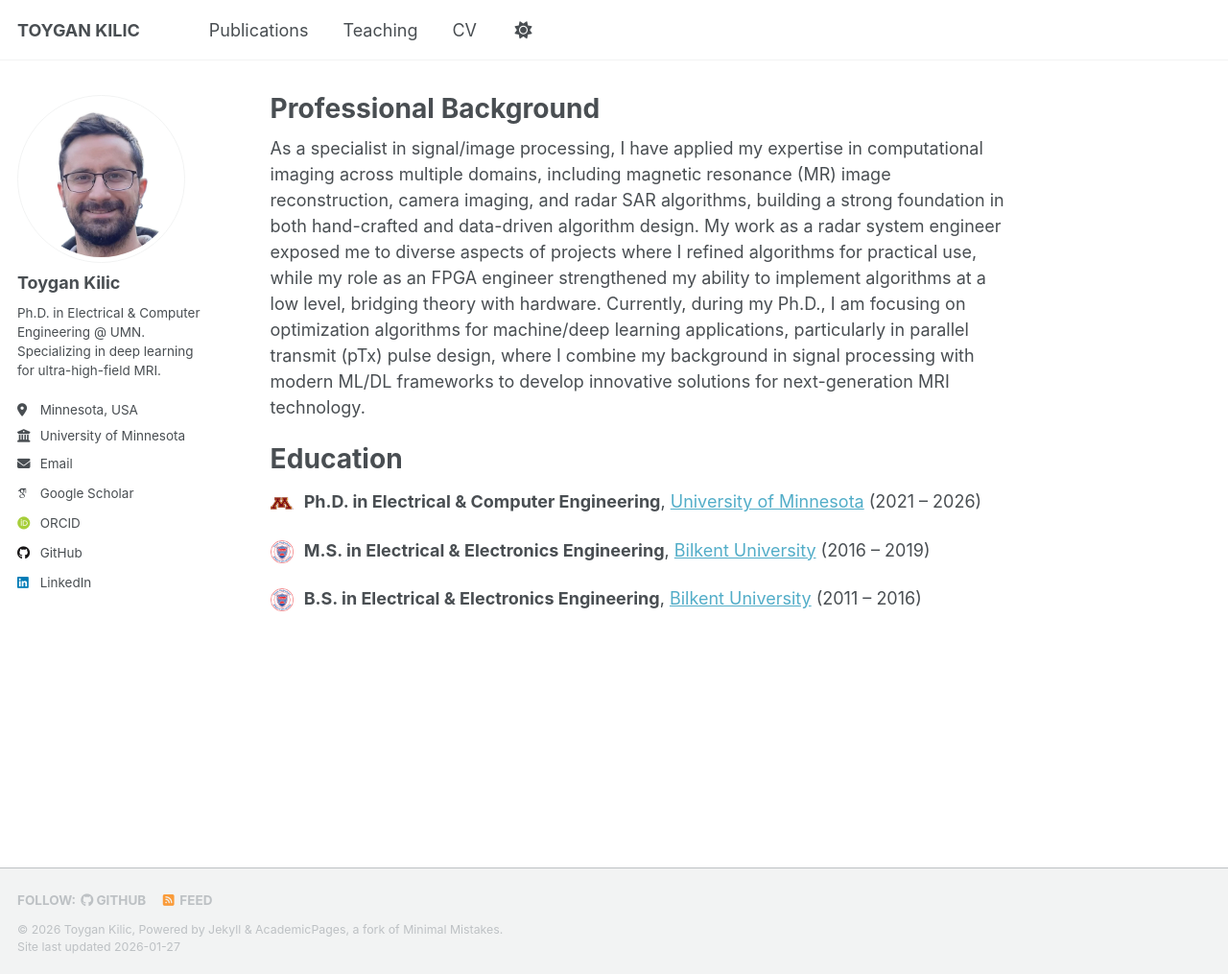
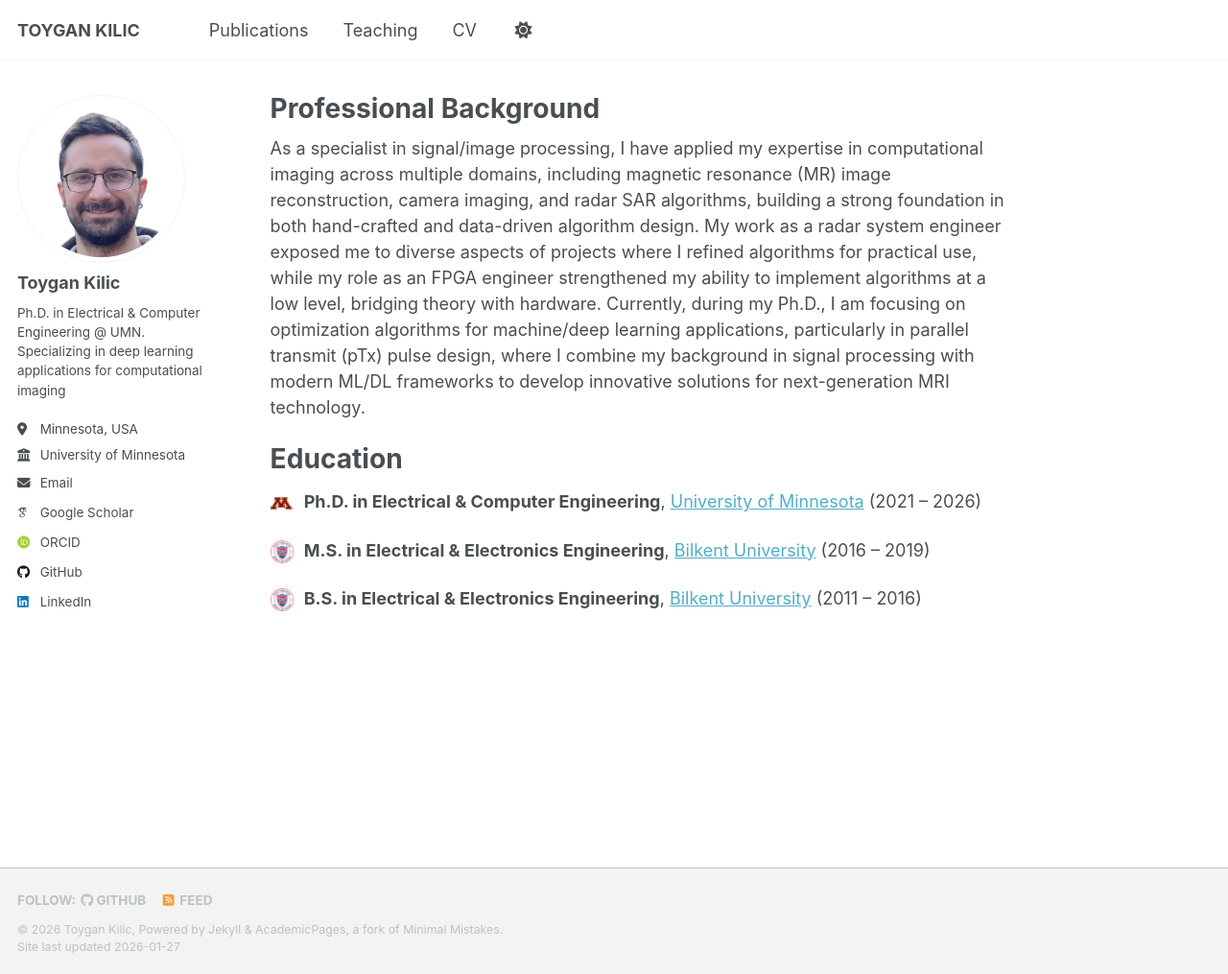
Before and after one commit to Toygan/toygan.github.io, a Jekyll site: the page built from _pages/about.md, in a window 1280 px wide and 1015 px high. Shown: the whole window at 96% size. Built offline with Jekyll 4.4.1, drawn with Linux system fonts in a browser that asks for light colours; some web fonts are replaced; a script that is not in the unit is left out.

Commit message:
fix: Update bio  in author information

```diff
--- a/_config.yml
+++ b/_config.yml
@@ -19,7 +19,7 @@ author:
   avatar           : "profile.jpg"
   name             : "Toygan Kilic"
   pronouns         :
-  bio              : "Ph.D. in Electrical & Computer Engineering @ UMN. Specializing in deep learning for ultra-high-field MRI."
+  bio              : "Ph.D. in Electrical & Computer Engineering @ UMN. Specializing in deep learning applications for computational imaging"
   location         : "Minnesota, USA"
   employer         : "University of Minnesota"
   uri              :
```
